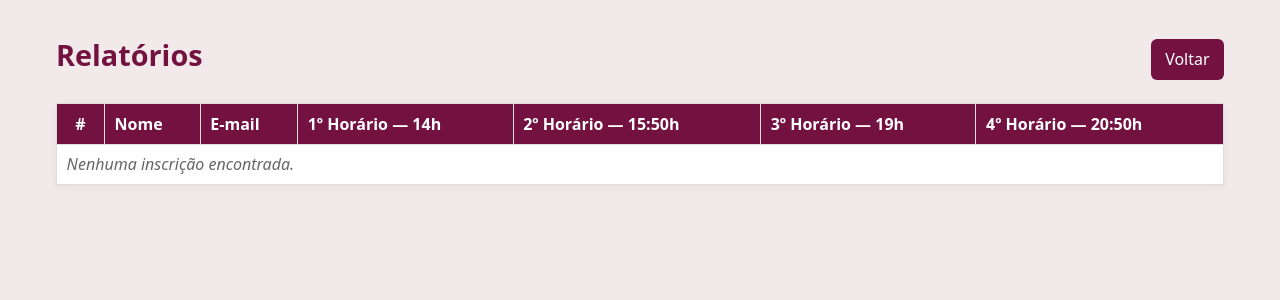
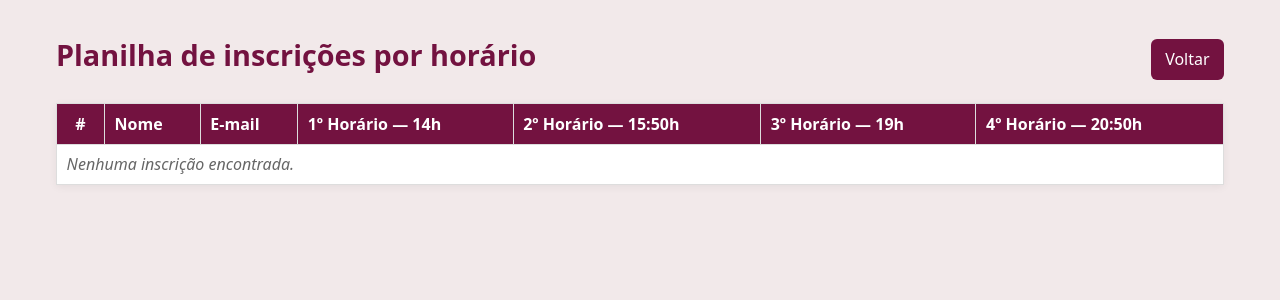
Before and after one commit to pedrodamiao/conferenciamulheresfortes, a Flask app: page /reports in a window 1280 px wide. Shown: the top 300 px of the page. Run offline with Flask 3, Linux system fonts and the light colour scheme; the visitor is signed in with stand-in values (Sample User, id 1); data comes from the database, SQL or seed files in the repository; data that the repository does not hold is empty.

Commit message:
Update reports.html

```diff
--- a/templates/reports.html
+++ b/templates/reports.html
@@ -2,7 +2,7 @@
 <html lang="pt-BR">
 <head>
   <meta charset="utf-8">
-  <title>Planilha de inscrições por horário</title>
+  <title>Relatórios</title>
   <meta name="viewport" content="width=device-width, initial-scale=1">
   <style>
     :root{
@@ -50,7 +50,7 @@
 </head>
 <body>
   <div class="top">
-    <h1>Relatórios</h1>
+    <h1>Planilha de inscrições por horário</h1>
     <div class="spacer"></div>
     <a class="btn" href="{{ url_for('admin') }}">Voltar</a>
   </div>
```
